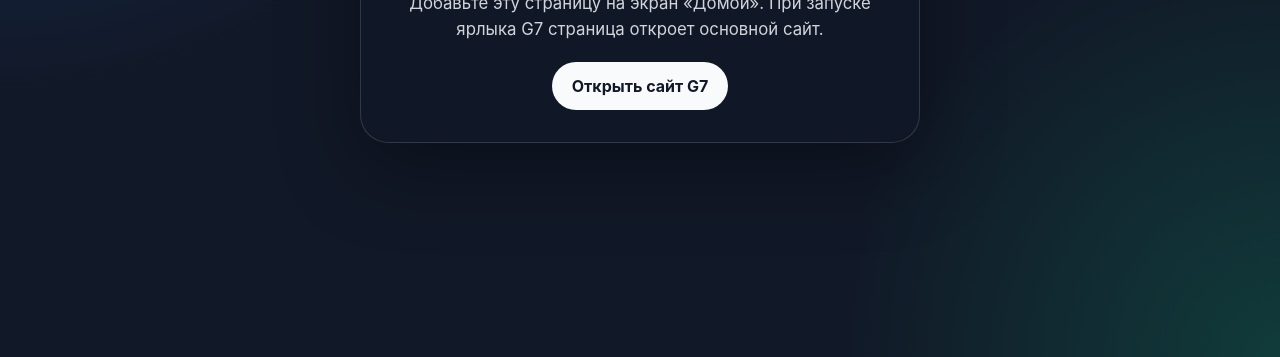
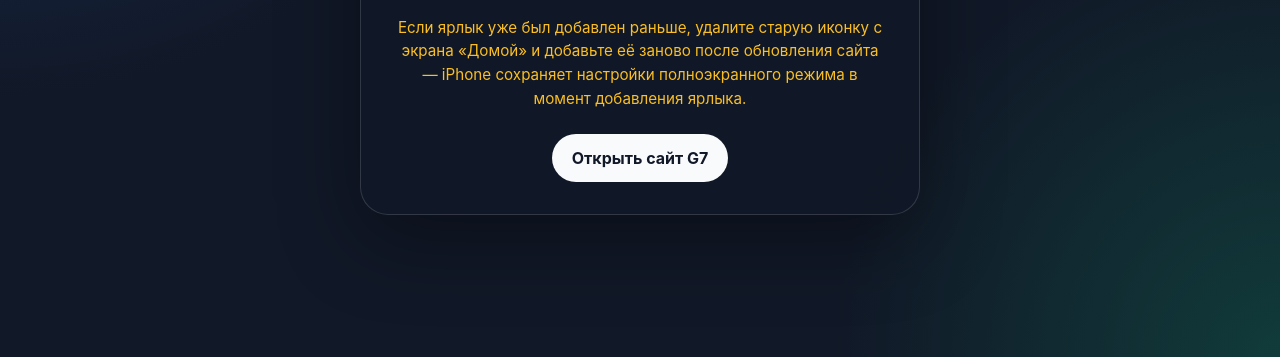
Before and after one commit to DrummerIke/DrummerIke, a plain HTML site: page index.html in a window 1280 px wide. Shown: the part 443-800 px from the top of the page. Drawn offline with Linux system fonts and the light colour scheme.

Commit message:
Clarify reinstall step for iOS home screen app

```diff
--- a/index.html
+++ b/index.html
@@ -7,7 +7,7 @@
     <meta name="mobile-web-app-capable" content="yes" />
     <meta name="apple-mobile-web-app-capable" content="yes" />
     <meta name="apple-mobile-web-app-title" content="G7" />
-    <meta name="apple-mobile-web-app-status-bar-style" content="black-translucent" />
+    <meta name="apple-mobile-web-app-status-bar-style" content="black" />
     <title>G7</title>
     <link rel="icon" href="./favicon.svg" type="image/svg+xml" />
     <link rel="icon" href="./icon-192.png" sizes="192x192" type="image/png" />
@@ -75,6 +75,12 @@
         line-height: 1.55;
       }
 
+      .note {
+        margin-bottom: 24px;
+        color: #fbbf24;
+        font-size: 0.95rem;
+      }
+
       a {
         display: inline-flex;
         align-items: center;
@@ -94,7 +100,12 @@
       <img src="./icon-192.png" alt="G7" width="96" height="96" />
       <h1>G7</h1>
       <p>
-        Добавьте эту страницу на экран «Домой». При запуске ярлыка G7 страница откроет основной сайт.
+        Добавьте именно эту страницу на экран «Домой». При запуске ярлыка G7 страница откроется как
+        приложение и перенаправит на основной сайт.
+      </p>
+      <p class="note">
+        Если ярлык уже был добавлен раньше, удалите старую иконку с экрана «Домой» и добавьте её заново после
+        обновления сайта — iPhone сохраняет настройки полноэкранного режима в момент добавления ярлыка.
       </p>
       <a href="https://sites.google.com/view/borkg7/">Открыть сайт G7</a>
     </main>
```
